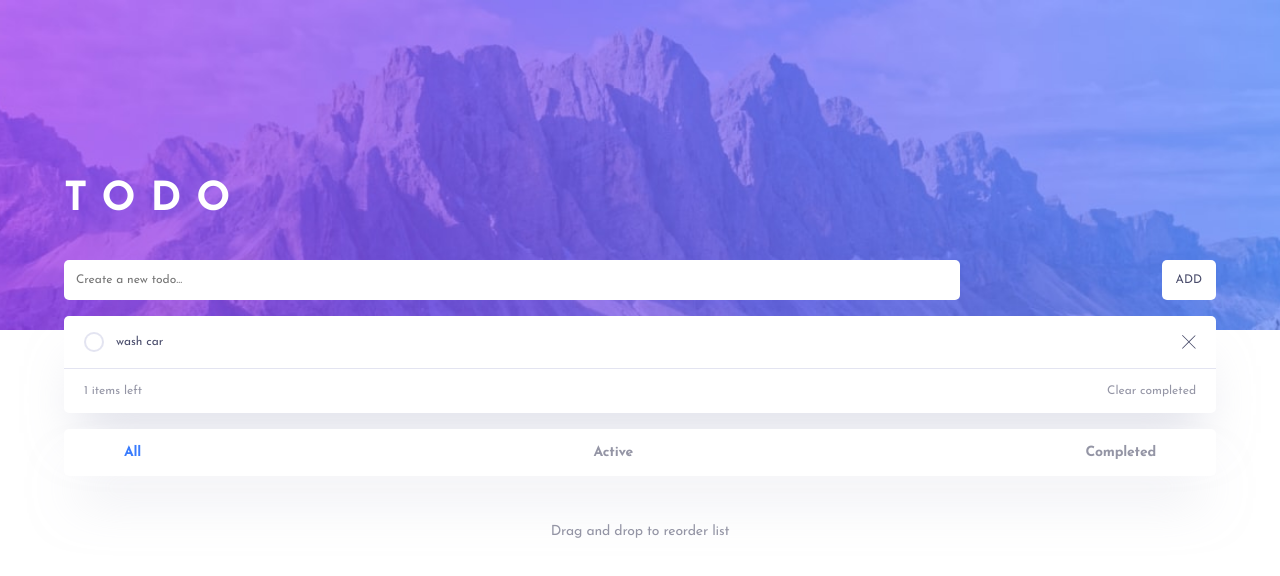
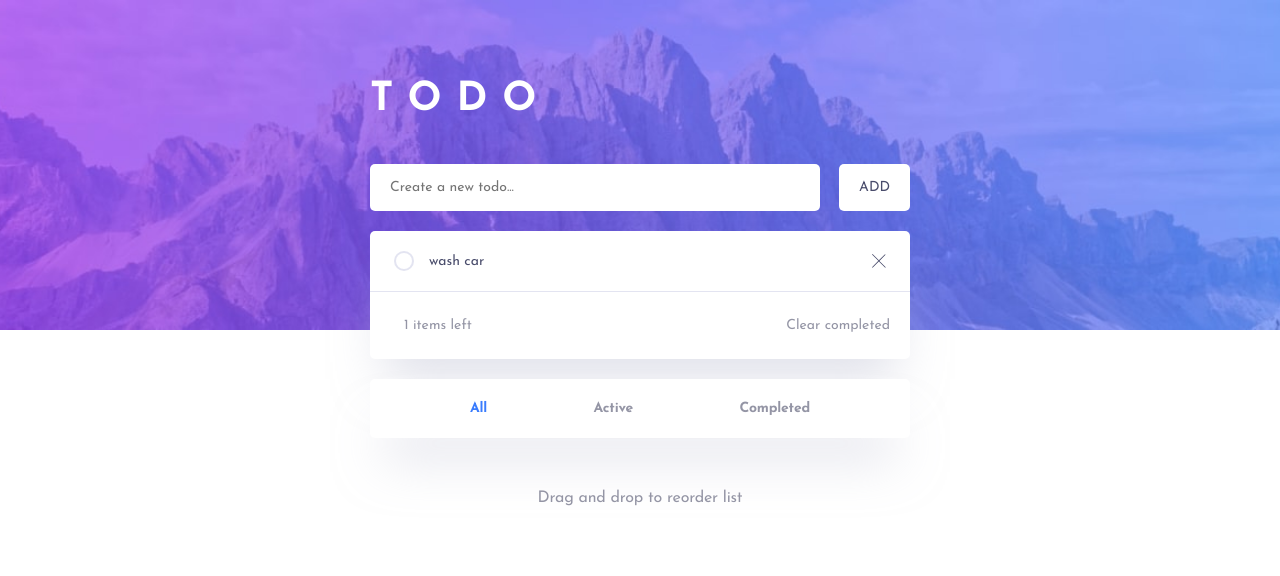
Before and after one commit to anetakasprzak/fm-todo-app, a React (Vite) app: page / in a window 1280 px wide. Shown: the top 576 px of the page. Built offline with nearby package versions, Linux system fonts and the light colour scheme.

Commit message:
media queries and hover state

```diff
--- a/src/App.js
+++ b/src/App.js
@@ -26,6 +26,18 @@ export const MainContent = styled.div`
   display: flex;
   flex-direction: column;
   gap: 1.6rem;
+
+  @media only screen and (min-width: 31.25rem) {
+    margin: -25rem auto;
+  }
+
+  @media only screen and (min-width: 35rem) {
+    max-width: 54rem;
+  }
+
+  @media only screen and (min-width: 37.75rem) {
+    gap: 2rem;
+  }
 `;
 
 export const Logo = styled.h1`
@@ -40,7 +52,7 @@ export const Logo = styled.h1`
     letter-spacing: 1.2rem;
   }
 
-  @media only screen and (min-width: 37.75rem) {
+  @media only screen and (min-width: 31.25rem) {
     font-size: 3.6rem;
     letter-spacing: 1.3rem;
   }
@@ -64,17 +76,43 @@ export const Input = styled.input`
   border-radius: 0.5rem;
   border: none;
   padding: 1.4rem 1.2rem;
+
+  @media only screen and (min-width: 28rem) {
+    width: 73vw;
+  }
+
+  @media only screen and (min-width: 35rem) {
+    max-width: 45rem;
+  }
+
+  @media only screen and (min-width: 37.75rem) {
+    font-size: 1.4rem;
+    padding: 1.4rem 2rem;
+  }
 `;
 
 export const Button = styled.button`
   font-size: inherit;
   font-family: inherit;
-  padding: 1.4rem;
+  padding: 1.4rem 1.6rem;
   border-radius: 0.5rem;
   border: none;
   background-color: #fff;
   color: #494c6b;
   cursor: pointer;
+  transition: all 0.2s;
+
+  &:hover {
+    color: #3a7cfd;
+  }
+
+  @media only screen and (min-width: 31.25rem) {
+    padding: 1.6rem 2rem;
+  }
+
+  @media only screen and (min-width: 37.75rem) {
+    font-size: 1.4rem;
+  }
 `;
 
 export const List = styled.ul`
@@ -96,12 +134,21 @@ export const Item = styled.li`
   &:not(:last-child) {
     border-bottom: 1px solid #e3e4f1;
   }
+
+  @media only screen and (min-width: 37.75rem) {
+    font-size: 1.4rem;
+    padding: 2rem 2.4rem;
+  }
 `;
 
 export const ItemBox = styled.div`
   display: flex;
   align-items: center;
   gap: 1rem;
+
+  @media only screen and (min-width: 37.75rem) {
+    gap: 5rem;
+  }
 `;
 
 export const Label = styled.label`
@@ -113,6 +160,10 @@ export const Label = styled.label`
     opacity: ${({ completed }) => (completed ? "0.5" : "1")};
     text-decoration: ${({ completed }) =>
       completed ? "line-through" : "none"};
+  }
+
+  @media only screen and (min-width: 37.75rem) {
+    gap: 1.5rem;
   }
 `;
 
@@ -151,6 +202,7 @@ export const Checkbox = styled.input`
 export const DeleteBtn = styled.img`
   height: 1.4rem;
   cursor: pointer;
+  display: ${({ completed }) => (completed ? "none" : "block")};
 `;
 
 export const ClearLeftBox = styled.div`
@@ -161,7 +213,12 @@ export const ClearLeftBox = styled.div`
   padding: 1.6rem 2rem;
 `;
 
-export const ItemsLeft = styled.span``;
+export const ItemsLeft = styled.span`
+  @media only screen and (min-width: 37.75rem) {
+    font-size: 1.4rem;
+    padding: 1rem 1.4rem;
+  }
+`;
 
 export const ClearBtn = styled.button`
   border: none;
@@ -170,6 +227,16 @@ export const ClearBtn = styled.button`
   color: inherit;
   font-size: inherit;
   cursor: pointer;
+
+  transition: all 0.2s;
+
+  &:hover {
+    color: #494c6b;
+  }
+
+  @media only screen and (min-width: 37.75rem) {
+    font-size: 1.4rem;
+  }
 `;
 
 export const ButtonsBox = styled.div`
@@ -181,6 +248,14 @@ export const ButtonsBox = styled.div`
   background-color: #fff;
   box-shadow: 0px 35px 50px -15px rgba(194, 195, 214, 0.5);
   padding: 1.6rem 6rem;
+
+  @media only screen and (min-width: 28rem) {
+    padding: 1.6rem 8rem;
+  }
+
+  @media only screen and (min-width: 37.75rem) {
+    padding: 2.2rem 10rem;
+  }
 `;
 
 export const AllBtn = styled.button`
@@ -192,6 +267,11 @@ export const AllBtn = styled.button`
   font-weight: 700;
   letter-spacing: -0.194px;
   cursor: pointer;
+  transition: all 0.2s;
+
+  &:hover {
+    color: #494c6b;
+  }
 `;
 
 export const ActiveBtn = styled.button`
@@ -205,6 +285,12 @@ export const ActiveBtn = styled.button`
   letter-spacing: -0.194px;
 
   cursor: pointer;
+
+  transition: all 0.2s;
+
+  &:hover {
+    color: #494c6b;
+  }
 `;
 
 export const CompletedBtn = styled.button`
@@ -218,6 +304,12 @@ export const CompletedBtn = styled.button`
   letter-spacing: -0.194px;
 
   cursor: pointer;
+
+  transition: all 0.2s;
+
+  &:hover {
+    color: #494c6b;
+  }
 `;
 
 export const DragDropText = styled.p`
@@ -226,4 +318,8 @@ export const DragDropText = styled.p`
   font-size: 1.4rem;
   letter-spacing: -0.194px;
   margin-top: 3.2rem;
+
+  @media only screen and (min-width: 37.75rem) {
+    font-size: 1.6rem;
+  }
 `;
--- a/src/App.jsx
+++ b/src/App.jsx
@@ -136,6 +136,7 @@ function App() {
                           </ItemBox>
                           <DeleteBtn
                             src="./images/icon-cross.svg"
+                            completed={completed}
                             onClick={() => handleDeleteTodo(id)}
                           />
                         </Item>
```
